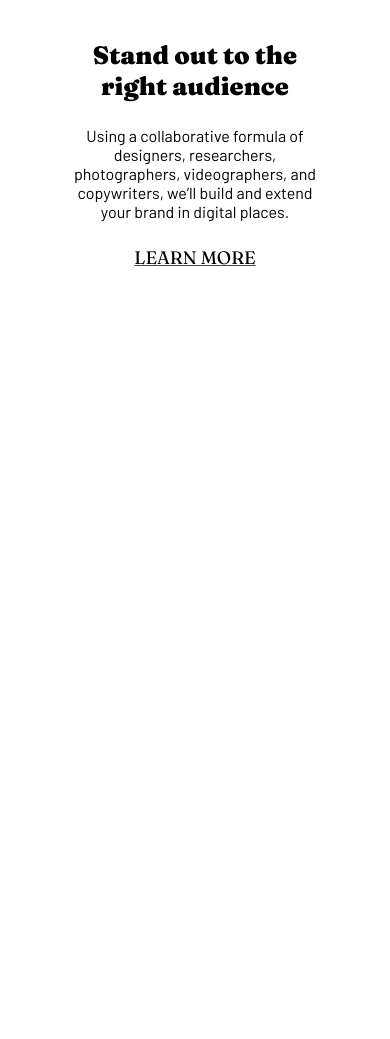
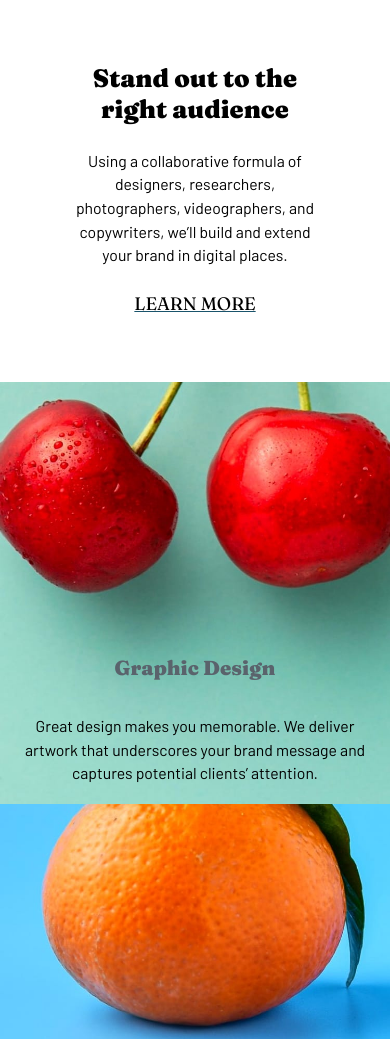
Before and after one commit to CipiVlad/sunnyside_agency_landing_page, a website built with Vite: page index.html in a window 390 px wide. Shown: the part 1660-2699 px from the top of the page. Before the commit the page ends 1996 px from the top, so only its background shows below. Built offline with nearby package versions, Linux system fonts and the light colour scheme.

Commit message:
raw styled: header + 6 sections, next: testimonials, gallery, footer

```diff
--- a/index.html
+++ b/index.html
@@ -88,12 +88,19 @@
 
     <section class="section_flex_ctn">
       <div class="image_bg_ctn">
-        <h3></h3>
-        <p></p>
+        <p>
+          Increase your credibility by getting the most stunning, high-quality photos that improve your business
+          image.
+        </p>
+        <h3>Photography</h3>
       </div>
       <div class="image_bg_ctn">
-        <h3></h3>
-        <p></p>
+        <p>
+          Great design makes you memorable. We deliver artwork that underscores your brand message and captures
+          potential
+          clients’ attention.
+        </p>
+        <h3>Graphic Design</h3>
       </div>
     </section>
 
--- a/style.css
+++ b/style.css
@@ -165,7 +165,8 @@ ul li a {
   .section_flex_ctn .section_text p {
     text-align: center;
     font-family: var(--font-barlow);
-    font-size: medium;
+    font-size: var(--fs-200);
+    line-height: 1.5;
 
   }
 
@@ -181,6 +182,54 @@ ul li a {
 
   /* section 3 */
 
+  section:nth-child(3) .image_bg_ctn {
+    background-image: url('./src/assets/images/mobile/image-graphic-design.jpg');
+    background-repeat: no-repeat;
+    background-size: cover;
+    background-position: center center;
+    height: 50vh;
+    width: 100vw;
+
+    display: flex;
+    flex-direction: column-reverse;
+    padding: 5%;
+  }
+
+  section:nth-child(3) .image_bg_ctn:nth-of-type(1) {
+    background-image: url('./src/assets/images/mobile/image-photography.jpg');
+    background-repeat: no-repeat;
+    background-size: cover;
+    background-position: center center;
+    height: 50vh;
+    width: 100vw;
+
+    display: flex;
+    flex-direction: column-reverse;
+  }
+
+  section:nth-child(3) .image_bg_ctn h3,
+  section:nth-child(3) .image_bg_ctn:nth-of-type(1) h3 {
+    color: var(--primary-very-dark-grayish-blue);
+    font-family: var(--ff-fraunces);
+    font-size: var(--fs-400);
+    font-weight: var(--fw-900);
+  }
+
+  section:nth-child(3) .image_bg_ctn p,
+  section:nth-child(3) .image_bg_ctn:nth-of-type(1) p {
+    text-align: center;
+    font-family: var(--font-barlow);
+    font-size: var(--fs-200);
+    font-weight: var(--fw-200);
+    line-height: 1.5;
+    padding-top: 4vh;
+
+  }
+
+
+  .image_bg_ctn {
+    display: block;
+  }
 
 
 
```
